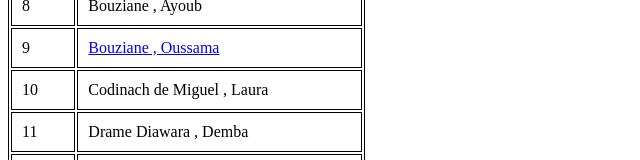
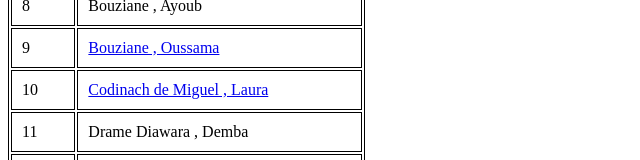
Before and after one commit to M0614c2526/git-vscode-1rdaw2526, a plain HTML site: page index.html in a window 1280 px wide. Shown: the part 433-593 px from the top of the page, without its empty margins (0-640 px from the left). Drawn offline with Linux system fonts and the light colour scheme.

Commit message:
He afegit l'enllaç a la meva web en el doc index.html

```diff
--- a/index.html
+++ b/index.html
@@ -54,7 +54,7 @@
             </tr>
             <tr>
                 <td>10</td>
-                <td>Codinach de Miguel , Laura</td>
+                <td><a href="alumnesWebs/LauraCodinach/lauraCodinach.html">Codinach de Miguel , Laura</a></td>
             </tr>
             <tr>
                 <td>11</td>
```
